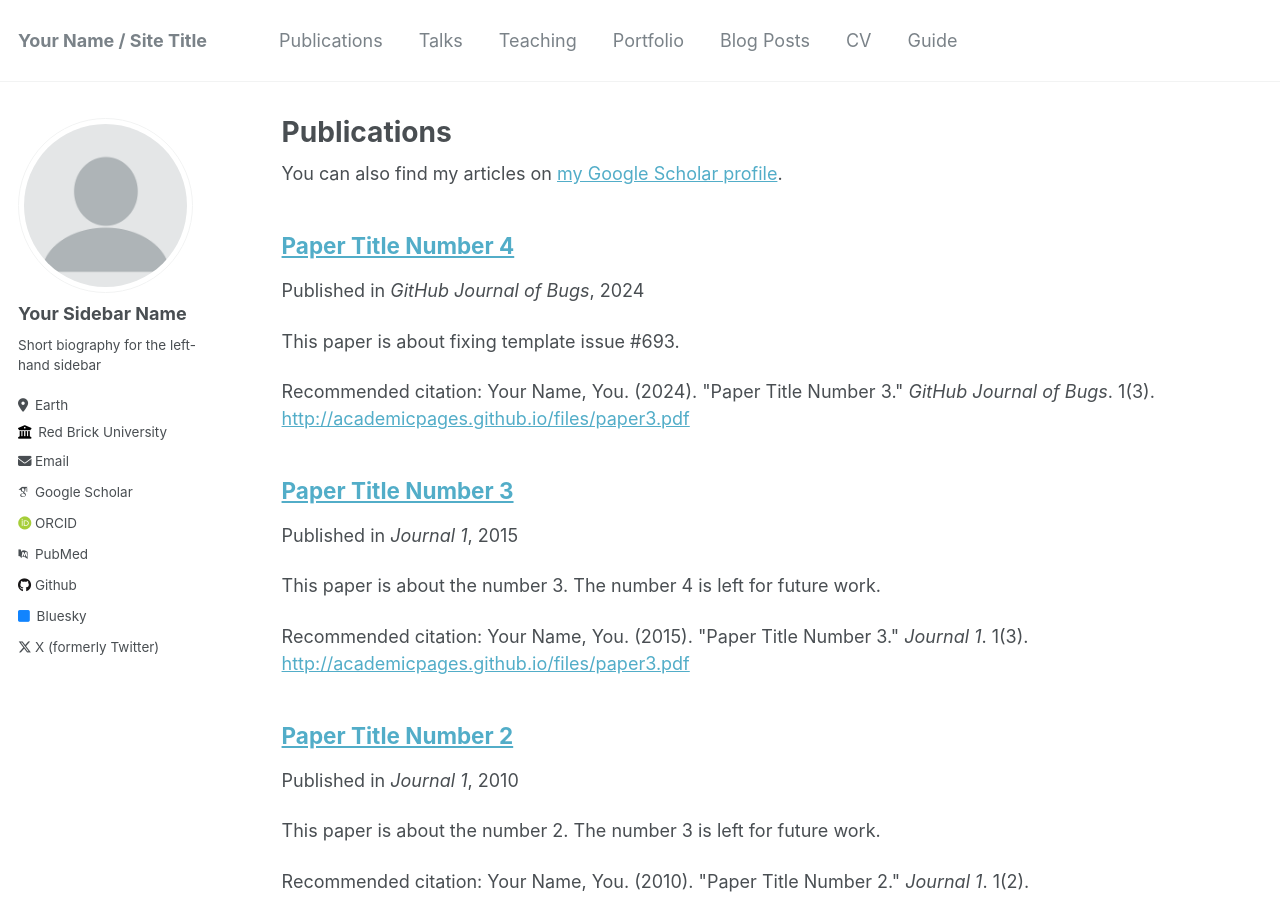
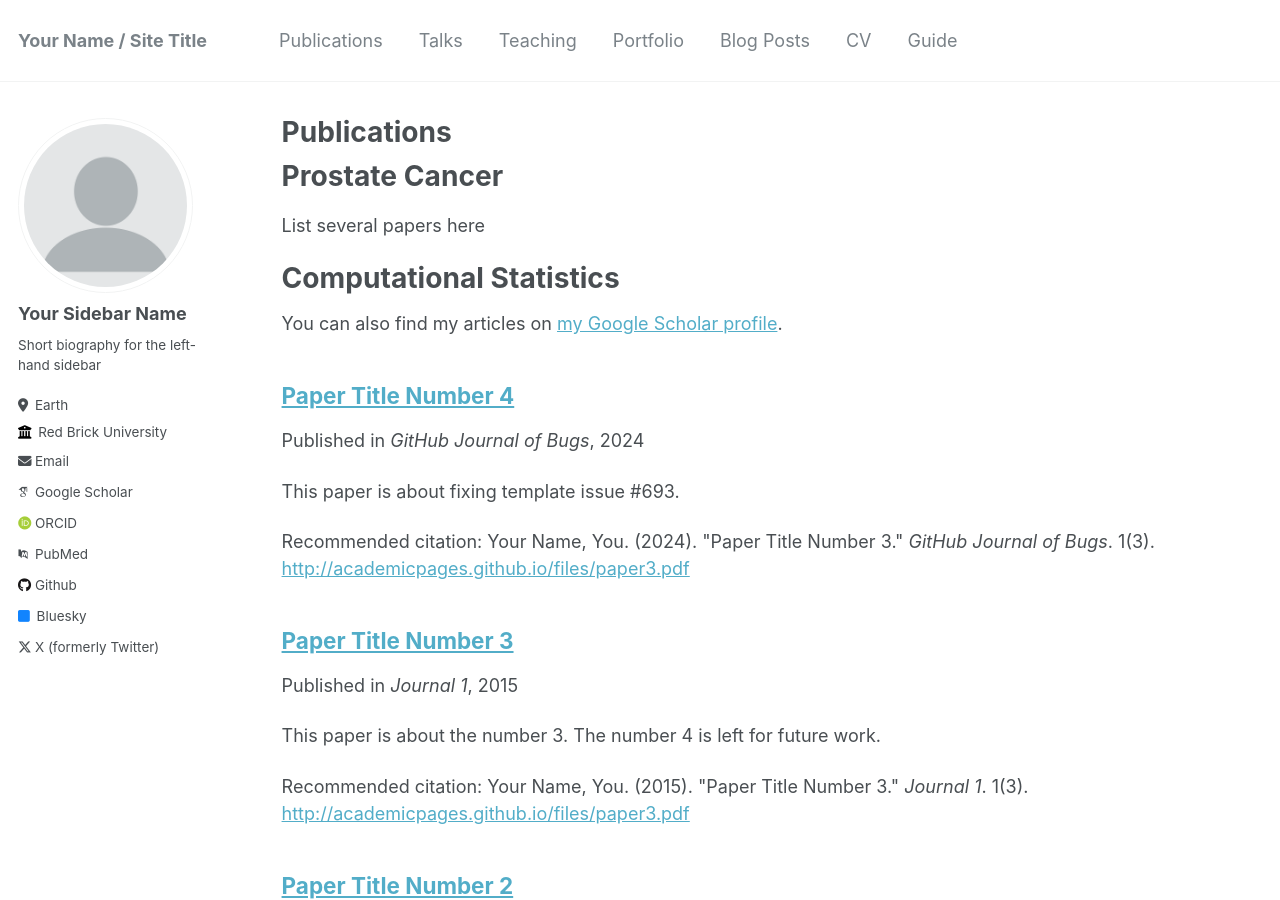
Before and after one commit to nchenderson/nchenderson.github.io, a Jekyll site: the page built from _pages/publications.md, in a window 1280 px wide and 900 px high. Built offline with Jekyll 4.4.1, drawn with Linux system fonts in a browser that asks for light colours; some web fonts are replaced.

Commit message:
added publication headers

```diff
--- a/_pages/publications.md
+++ b/_pages/publications.md
@@ -4,6 +4,15 @@ title: "Publications"
 permalink: /publications/
 author_profile: true
 ---
+
+Prostate Cancer
+======
+
+List several papers here
+
+Computational Statistics
+======
+
 
 {% if site.author.googlescholar %}
   <div class="wordwrap">You can also find my articles on <a href="{{https://scholar.google.com/citations?user=QTRX6BgAAAAJ&hl=en&oi=sra}}">my Google Scholar profile</a>.</div>
```
